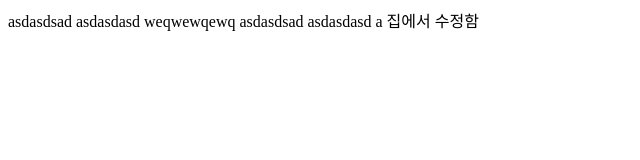
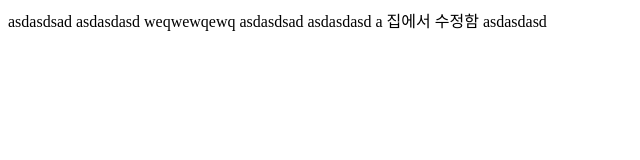
Before and after one commit to skyyunhn3/testapp, a plain HTML site: page index.html in a window 1280 px wide. Shown: the full height of the page, 0-640 px from the left. Drawn offline with Linux system fonts and the light colour scheme.

Commit message:
호호 브랜치 수정

```diff
--- a/index.html
+++ b/index.html
@@ -9,6 +9,6 @@
     asdasdsad asdasdasd
     weqwewqewq
     asdasdsad asdasdasd a
-    집에서 수정함
+    집에서 수정함  asdasdasd
 </body>
 </html>
```
